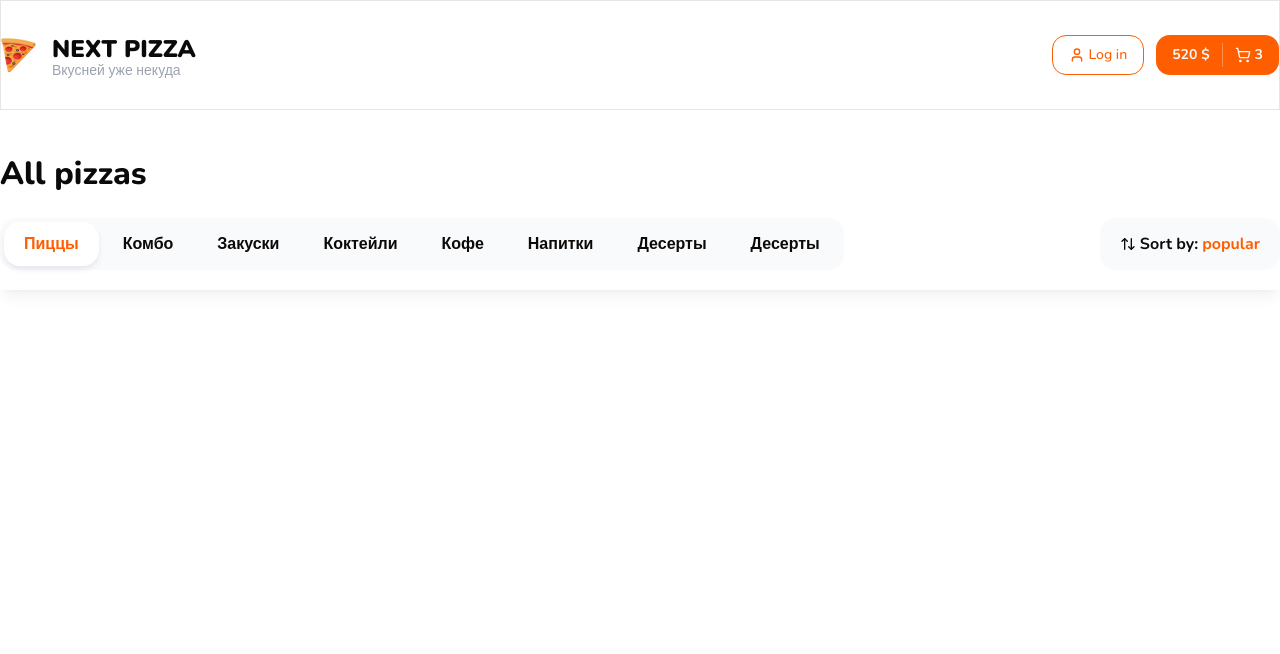
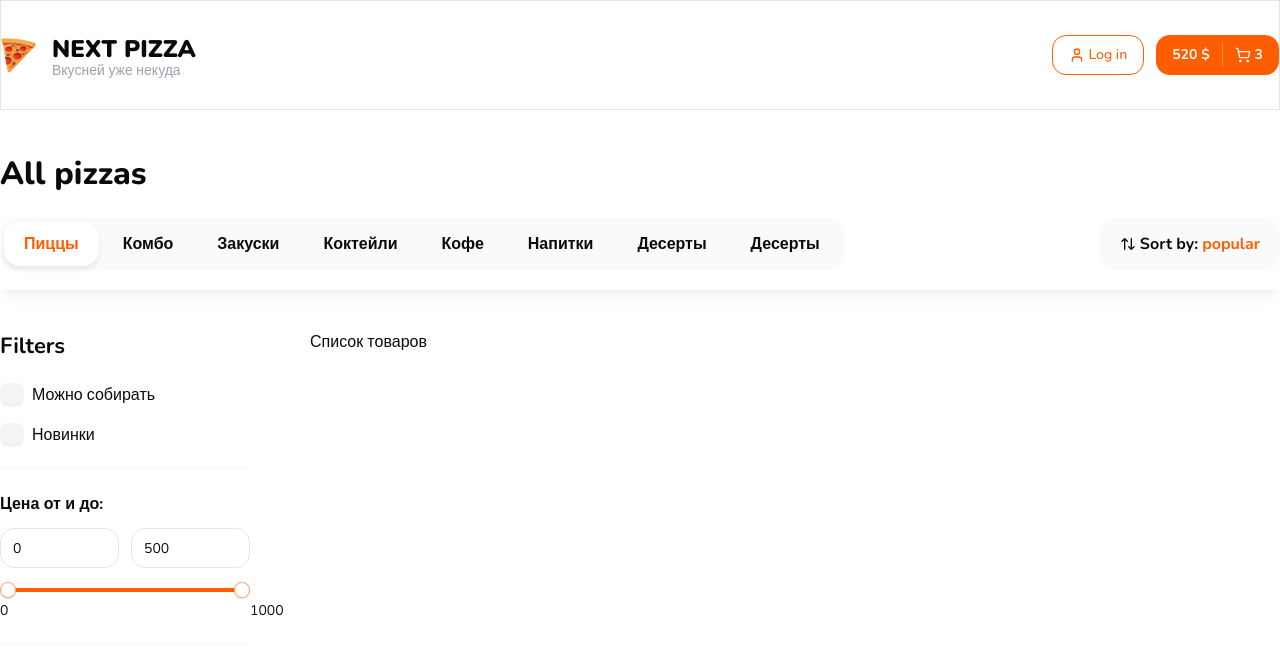
Before and after one commit to tiliguzov/next-pizza, a Next.js app: page / in a window 1280 px wide. Shown: the top 654 px of the page. Built offline with nearby package versions, Linux system fonts and the light colour scheme.

Commit message:
add price range and filters

```diff
--- a/app/page.tsx
+++ b/app/page.tsx
@@ -1,6 +1,4 @@
-import { Container } from '@/components/shared';
-import { Title } from '@/components/shared';
-import { TopBar } from '@/components/shared/top-bar';
+import { Container, Filters, Title, TopBar } from '@/components/shared';
 
 export default function Home() {
   return (
@@ -10,6 +8,22 @@
       </Container>
 
       <TopBar />
+
+      <Container className="mt-10 pb-14">
+        <div className="flex gap-[60px]">
+          {/* Filters */}
+          <div className="w-[250px]">
+            <Filters />
+          </div>
+
+          {/* List of products */}
+          <div className="flex flex-col gap-16">
+            {/*<ProductsGroupList title="Pizzas" items={[1, 2, 3, 4, 5]} />
+            <ProductsGroupList title="Combo" items={[1, 2, 3, 4, 5]} />*/}
+            Список товаров
+          </div>
+        </div>
+      </Container>
     </>
   );
 }
--- /dev/null
+++ b/components/shared/checkbox-filters-group.tsx
@@ -0,0 +1,9 @@
+import React from 'react';
+
+interface Props {
+  className?: string;
+}
+
+export const CheckboxFiltersGroup: React.FC<Props> = ({ className }) => {
+  return <div className={className}></div>;
+};
--- /dev/null
+++ b/components/shared/filter-checkbox.tsx
@@ -0,0 +1,34 @@
+import React from 'react';
+import { Checkbox } from '../ui/checkbox';
+
+export interface FilterChecboxProps {
+  text: string;
+  value: string;
+  endAdornment?: React.ReactNode;
+  onCheckedChange?: (checked: boolean) => void;
+  checked?: boolean;
+}
+
+export const FilterCheckbox: React.FC<FilterChecboxProps> = ({
+  text,
+  value,
+  endAdornment,
+  onCheckedChange,
+  checked,
+}) => {
+  return (
+    <div className="flex items-center space-x-2">
+      <Checkbox
+        onCheckedChange={onCheckedChange}
+        checked={checked}
+        value={value}
+        className="rounded-[8px] w-6 h-6"
+        id={`checkbox-${String(value)}`}
+      />
+      <label htmlFor={`checkbox-${String(value)}`} className="leading-none cursor-pointer flex-1">
+        {text}
+      </label>
+      {endAdornment}
+    </div>
+  );
+};
--- /dev/null
+++ b/components/shared/filters.tsx
@@ -0,0 +1,32 @@
+import React from 'react';
+import { FilterCheckbox, RangeSlider, Title } from '.';
+import { Input } from '../ui';
+
+interface Props {
+  className?: string;
+}
+
+export const Filters: React.FC<Props> = ({ className }) => {
+  return (
+    <div className={className}>
+      <Title text="Filters" size="sm" className="mb-5 font-bold" />
+
+      {/* Верхние чекбоксы */}
+      <div className="flex flex-col gap-4">
+        <FilterCheckbox text="Можно собирать" value="1" />
+        <FilterCheckbox text="Новинки" value="2" />
+      </div>
+
+      {/* Фильтр цен */}
+      <div className="mt-5 border-y border-y-neutral-100 py-6 pb-7">
+        <p className="font-bold mb-3">Цена от и до:</p>
+        <div className="flex gap-3 mb-5">
+          <Input type="nunber" placeholder="0" min={0} max={1000} defaultValue={0} />
+          <Input type="number" min={100} max={1000} value={500} placeholder="1000" />
+        </div>
+
+        <RangeSlider min={0} max={1000} step={10} value={[0, 1000]} />
+      </div>
+    </div>
+  );
+};
--- a/components/shared/index.ts
+++ b/components/shared/index.ts
@@ -3,3 +3,7 @@
 export { Container } from './container';
 export { Categories } from './categories';
 export { SortPopup } from './sort-popup';
+export { Filters } from './filters';
+export { TopBar } from './top-bar';
+export { FilterCheckbox } from './filter-checkbox';
+export { RangeSlider } from './range-slider';
--- /dev/null
+++ b/components/shared/range-slider.tsx
@@ -0,0 +1,71 @@
+'use client';
+
+import React from 'react';
+import * as SliderPrimitive from '@radix-ui/react-slider';
+
+import { cn } from '@/lib/utils';
+
+type SliderProps = {
+  className?: string;
+  min: number;
+  max: number;
+  step: number;
+  formatLabel?: (value: number) => string;
+  value?: number[] | readonly number[];
+  onValueChange?: (values: number[]) => void;
+};
+
+const RangeSlider = React.forwardRef(
+  (
+    { className, min, max, step, formatLabel, value, onValueChange, ...props }: SliderProps,
+    ref,
+  ) => {
+    const initialValue = Array.isArray(value) ? value : [min, max];
+    const [localValues, setLocalValues] = React.useState(initialValue);
+
+    React.useEffect(() => {
+      // Update localValues when the external value prop changes
+      setLocalValues(Array.isArray(value) ? value : [min, max]);
+    }, [min, max, value]);
+
+    const handleValueChange = (newValues: number[]) => {
+      setLocalValues(newValues);
+      if (onValueChange) {
+        onValueChange(newValues);
+      }
+    };
+
+    return (
+      <SliderPrimitive.Root
+        ref={ref as React.RefObject<HTMLDivElement>}
+        min={min}
+        max={max}
+        step={step}
+        value={localValues}
+        onValueChange={handleValueChange}
+        className={cn('relative flex w-full touch-none select-none mb-6 items-center', className)}
+        {...props}>
+        <SliderPrimitive.Track className="relative h-1 w-full grow overflow-hidden rounded-full bg-primary/20">
+          <SliderPrimitive.Range className="absolute h-full bg-primary" />
+        </SliderPrimitive.Track>
+        {localValues.map((value, index) => (
+          <React.Fragment key={index}>
+            <div
+              className="absolute text-center"
+              style={{
+                left: `calc(${((value - min) / (max - min)) * 100}% + 0px)`,
+                top: `10px`,
+              }}>
+              <span className="text-sm">{formatLabel ? formatLabel(value) : value}</span>
+            </div>
+            <SliderPrimitive.Thumb className="block h-4 w-4 rounded-full border border-primary/50 bg-white shadow transition-colors focus-visible:outline-none focus-visible:ring-1 focus-visible:ring-ring disabled:pointer-events-none disabled:opacity-50" />
+          </React.Fragment>
+        ))}
+      </SliderPrimitive.Root>
+    );
+  },
+);
+
+RangeSlider.displayName = SliderPrimitive.Root.displayName;
+
+export { RangeSlider };
--- a/components/ui/checkbox.tsx
+++ b/components/ui/checkbox.tsx
@@ -1,10 +1,10 @@
-"use client"
+'use client';
 
-import * as React from "react"
-import * as CheckboxPrimitive from "@radix-ui/react-checkbox"
-import { Check } from "lucide-react"
+import * as React from 'react';
+import * as CheckboxPrimitive from '@radix-ui/react-checkbox';
+import { Check } from 'lucide-react';
 
-import { cn } from "@/lib/utils"
+import { cn } from '@/lib/utils';
 
 const Checkbox = React.forwardRef<
   React.ElementRef<typeof CheckboxPrimitive.Root>,
@@ -13,18 +13,15 @@
   <CheckboxPrimitive.Root
     ref={ref}
     className={cn(
-      "peer h-4 w-4 shrink-0 rounded-sm border border-primary ring-offset-background focus-visible:outline-none focus-visible:ring-2 focus-visible:ring-ring focus-visible:ring-offset-2 disabled:cursor-not-allowed disabled:opacity-50 data-[state=checked]:bg-primary data-[state=checked]:text-primary-foreground",
-      className
+      'peer h-4 w-4 shrink-0 bg-gray-100 ring-offset-background focus-visible:outline-none focus-visible:ring-2 focus-visible:ring-ring focus-visible:ring-offset-2 disabled:cursor-not-allowed disabled:opacity-50 data-[state=checked]:bg-primary data-[state=checked]:text-primary-foreground',
+      className,
     )}
-    {...props}
-  >
-    <CheckboxPrimitive.Indicator
-      className={cn("flex items-center justify-center text-current")}
-    >
-      <Check className="h-4 w-4" />
+    {...props}>
+    <CheckboxPrimitive.Indicator className={cn('flex items-center justify-center text-current')}>
+      <Check className="h-4 w-4" strokeWidth={3} />
     </CheckboxPrimitive.Indicator>
   </CheckboxPrimitive.Root>
-))
-Checkbox.displayName = CheckboxPrimitive.Root.displayName
+));
+Checkbox.displayName = CheckboxPrimitive.Root.displayName;
 
-export { Checkbox }
+export { Checkbox };
```
